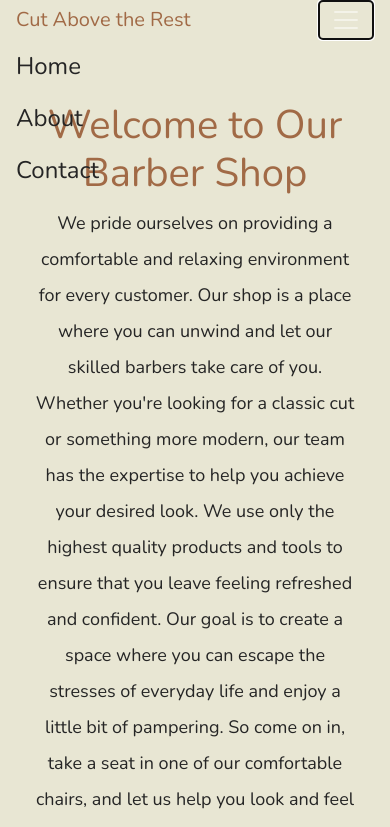
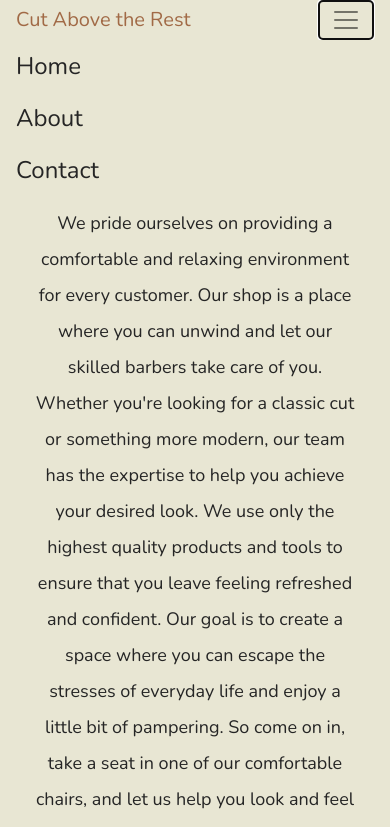
Before and after one commit to knh21/barber-shopco, a plain HTML site: page index.html in a window 390 px wide. Both pictures are taken after a click on the button "toggle nav bar". Shown: the top 827 px of the page. Drawn offline with nearby package versions, Linux system fonts and the light colour scheme.

Commit message:
fixed navbar on mobile, added favicon and changed hamburger menu from white to grey to see it better

```diff
--- a/index.html
+++ b/index.html
@@ -18,6 +18,7 @@
     <link rel="stylesheet" href="style.css">
 
     <title>Cut Above The Rest</title>
+    <link rel="icon" type="image/x-icon" href="/images/favicon-32x32.png">
   </head>
 
   <body>
--- a/style.css
+++ b/style.css
@@ -24,7 +24,7 @@ body{
 }
 
 #mainNavbar .nav-link {
-    color:  #252525
+    color:  #252525;
 }
 
 #mainNavbar .nav-link:hover {
@@ -44,3 +44,17 @@ body{
 .navbar.scrolled {
     background: #E8E6D3 ;
 }
+
+#mainNavbar button.navbar-toggler span.navbar-toggler-icon {
+    filter: invert(100%) sepia(0%) saturate(0%) hue-rotate(75deg) brightness(110%) contrast(105%);
+}
+
+
+
+@media only screen and (max-width: 768px) {
+    /* Styles for mobile devices */
+    #mainNavbar .nav-link {
+        background-color:#E8E6D3
+    }
+
+}
```
Also changed, not shown: images/favicon-32x32.png (added).
